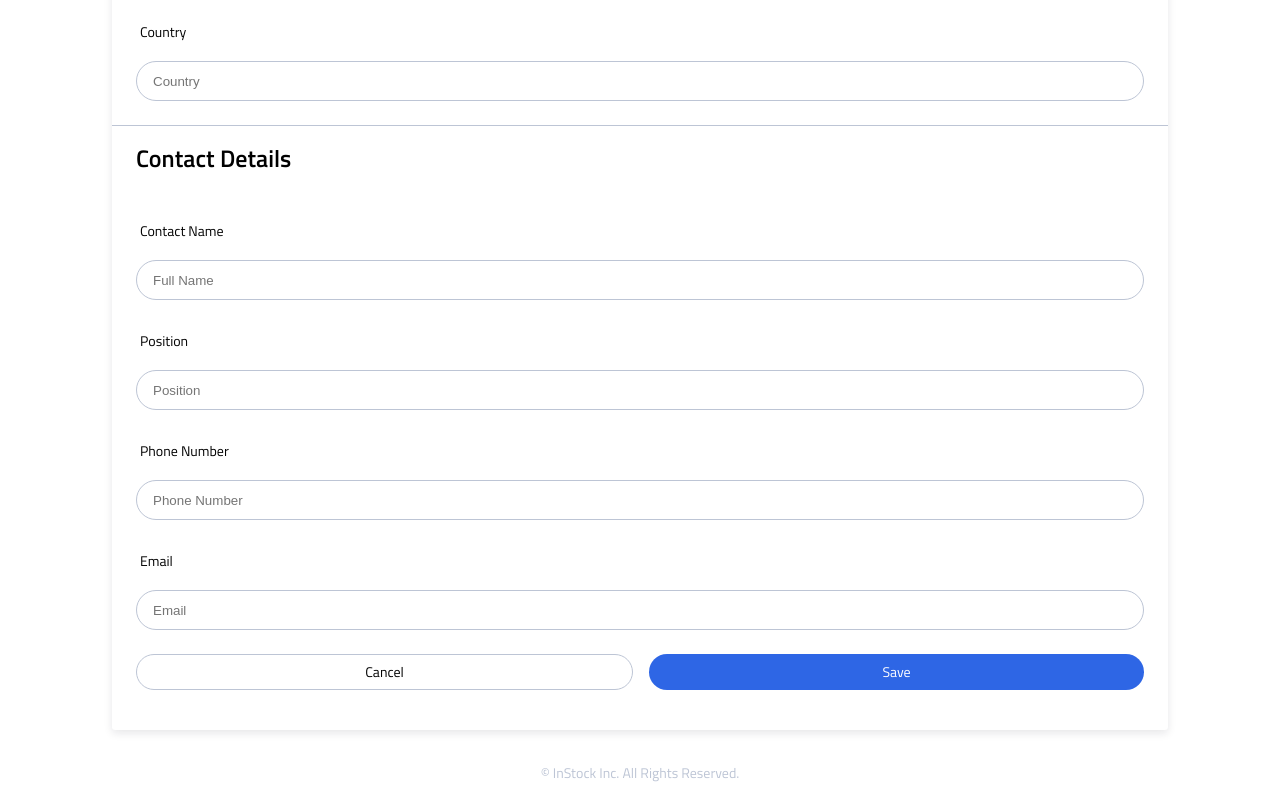
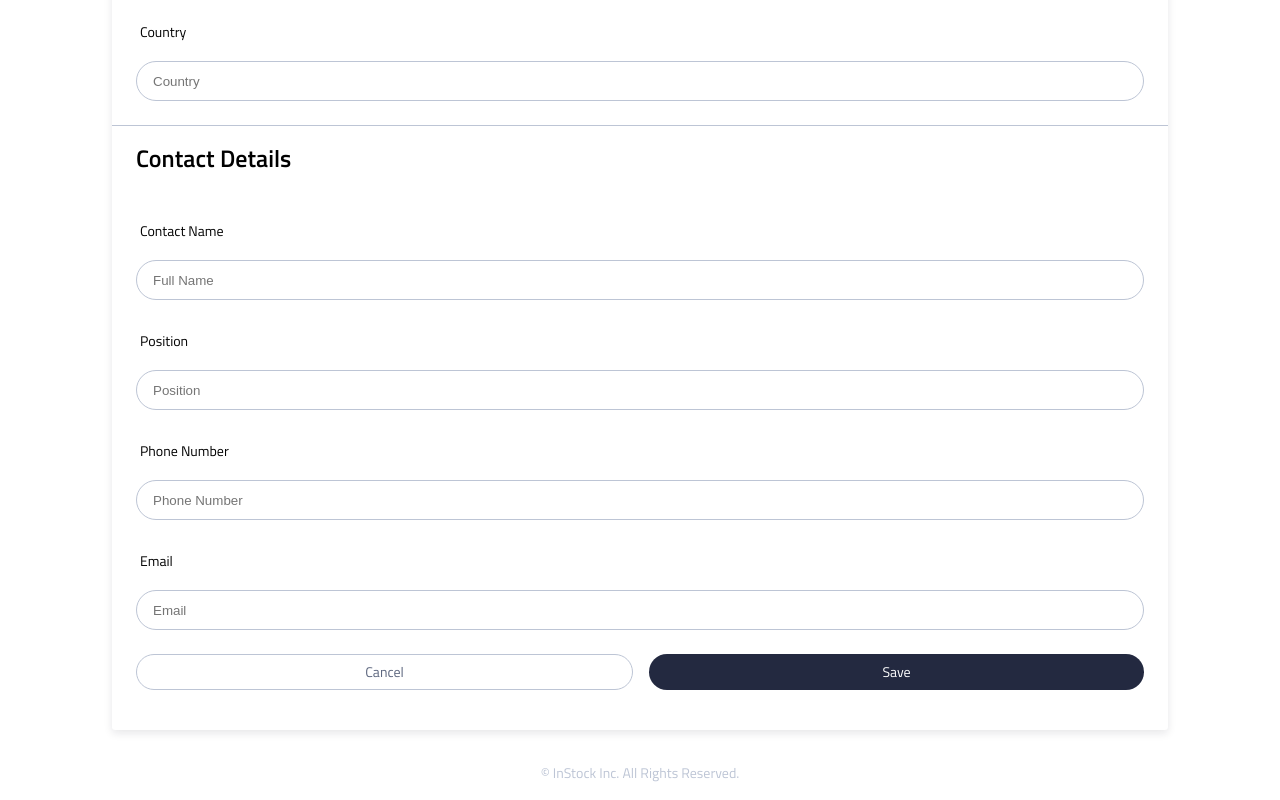
Before and after one commit to Muudy12/golden-lions-InStock, a React (Vite) app: page /warehouses/1/edit in a window 1280 px wide. In both pictures the pointer is over the element "Save". Shown: the part 598-1398 px from the top of the page. Built offline with nearby package versions, Linux system fonts and the light colour scheme; a web font is replaced by a local one.

Commit message:
Add more styling to buttons in edit page

```diff
--- a/src/pages/Warehouses/EditWarehouse/EditWarehouse.scss
+++ b/src/pages/Warehouses/EditWarehouse/EditWarehouse.scss
@@ -38,10 +38,11 @@
             padding: 1rem  .25rem  .25rem  .25rem;
         }
         &-input{
-            border-radius: 2rem;
+            border-radius: 1.25rem;
             border: 0.1rem solid $secondary-cloud-color;
             height: 2.25rem;
             padding-left: 1rem;
+            color: $secondary-slate-color;
         }
         &-warehouse{
             display: flex;
@@ -77,6 +78,9 @@
                 display: flex;
                 justify-content: center;
                 align-items: center;
+                &:hover{
+                    background-color: $background-graphite-color;
+                }
             }
             &-cancel{
                 border-radius: 1.25rem;
@@ -85,6 +89,11 @@
                 display: flex;
                 justify-content: center;
                 align-items: center;
+                color: $secondary-slate-color;
+                &:hover{
+                    background-color: $primary-element-color;
+                    color: $primary-element-color;
+                }
             }
         }
     }
```
